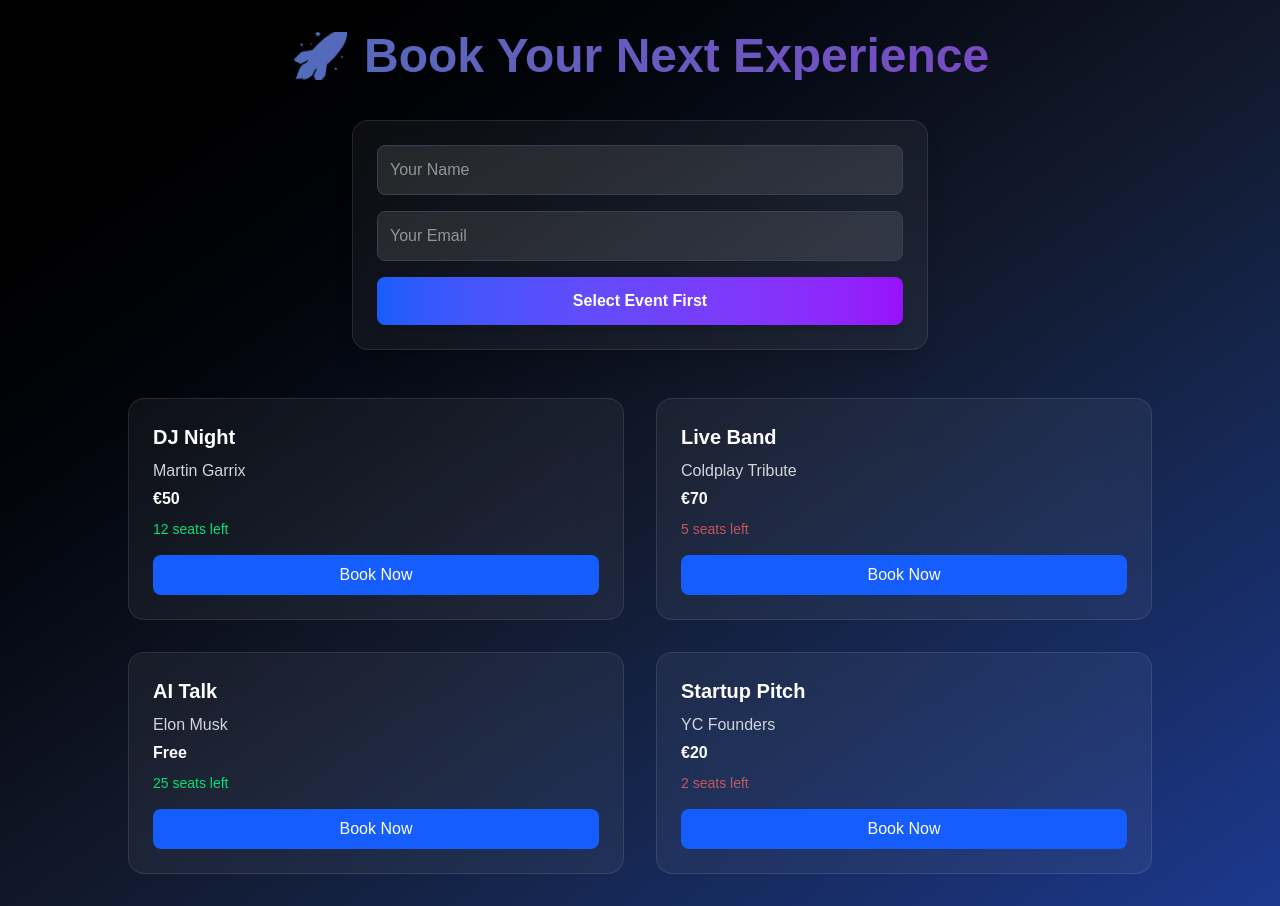
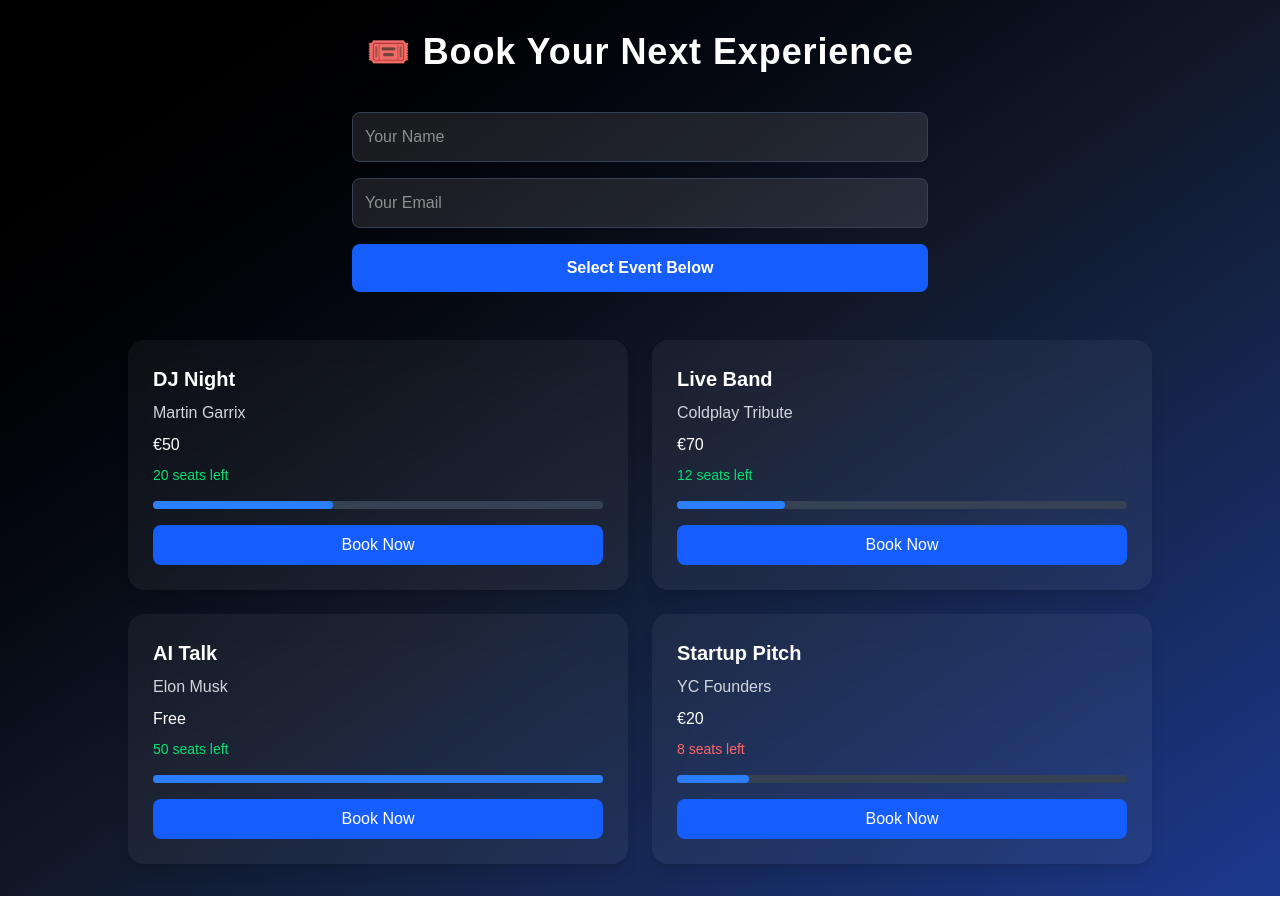
Before and after one commit to Sarthak22101992/event-booking-app, a Next.js app: page / in a window 1280 px wide. Built offline with nearby package versions, Linux system fonts and the light colour scheme.

Commit message:
fix UI with seats working

```diff
--- a/app/page.tsx
+++ b/app/page.tsx
@@ -6,11 +6,11 @@ export default function Home() {
   const [email, setEmail] = useState("");
   const [loading, setLoading] = useState(false);
   const [success, setSuccess] = useState("");
-  const [selectedEvent, setSelectedEvent] = useState(null);
+  const [selectedEvent, setSelectedEvent] = useState("");
 
-  const handleBooking = async (eventTitle) => {
+  const handleBooking = async (eventTitle: string) => {
     if (!name || !email) {
-      alert("Please enter name & email");
+      alert("Please enter name & email first");
       return;
     }
 
@@ -20,13 +20,18 @@ export default function Home() {
     try {
       await fetch("/api/send", {
         method: "POST",
-        headers: { "Content-Type": "application/json" },
-        body: JSON.stringify({ name, email, event: eventTitle }),
+        headers: {
+          "Content-Type": "application/json",
+        },
+        body: JSON.stringify({
+          name,
+          email,
+          event: eventTitle,
+        }),
       });
 
-      setSuccess(`🎉 Booking confirmed for ${eventTitle}!`);
-      setName("");
-      setEmail("");
+      setSuccess(`🎉 Booked for ${eventTitle}!`);
+      setSelectedEvent(eventTitle);
     } catch (err) {
       console.error(err);
       setSuccess("❌ Booking failed");
@@ -40,104 +45,112 @@ export default function Home() {
       title: "DJ Night",
       artist: "Martin Garrix",
       price: "€50",
-      seats: 12,
+      seats: 20,
     },
     {
       title: "Live Band",
       artist: "Coldplay Tribute",
       price: "€70",
-      seats: 5,
+      seats: 12,
     },
     {
       title: "AI Talk",
       artist: "Elon Musk",
       price: "Free",
-      seats: 25,
+      seats: 50,
     },
     {
       title: "Startup Pitch",
       artist: "YC Founders",
       price: "€20",
-      seats: 2,
+      seats: 8,
     },
   ];
 
   return (
     <div className="min-h-screen bg-gradient-to-br from-black via-gray-900 to-blue-900 text-white p-8">
 
-      {/* 🔥 Header */}
-      <h1 className="text-4xl md:text-5xl font-extrabold text-center mb-10 bg-gradient-to-r from-blue-400 to-purple-500 text-transparent bg-clip-text animate-pulse">
-        🚀 Book Your Next Experience
+      {/* HEADER */}
+      <h1 className="text-4xl font-extrabold text-center mb-10 tracking-wide">
+        🎟️ Book Your Next Experience
       </h1>
 
-      {/* 🧾 Booking Form */}
-      <div className="max-w-xl mx-auto mb-12 backdrop-blur-xl bg-white/5 p-6 rounded-2xl border border-white/10 shadow-xl">
+      {/* FORM */}
+      <div className="max-w-xl mx-auto mb-12">
         <input
           value={name}
           onChange={(e) => setName(e.target.value)}
           placeholder="Your Name"
-          className="w-full p-3 mb-4 rounded-lg bg-white/10 border border-gray-700 focus:outline-none focus:ring-2 focus:ring-blue-500 transition"
+          className="w-full p-3 mb-4 rounded-lg bg-white/10 border border-gray-700 focus:outline-none focus:ring-2 focus:ring-blue-500"
         />
 
         <input
           value={email}
           onChange={(e) => setEmail(e.target.value)}
           placeholder="Your Email"
-          className="w-full p-3 mb-4 rounded-lg bg-white/10 border border-gray-700 focus:outline-none focus:ring-2 focus:ring-purple-500 transition"
+          className="w-full p-3 mb-4 rounded-lg bg-white/10 border border-gray-700 focus:outline-none focus:ring-2 focus:ring-blue-500"
         />
 
         <button
-          onClick={() => selectedEvent && handleBooking(selectedEvent)}
           disabled={loading}
-          className="w-full bg-gradient-to-r from-blue-600 to-purple-600 hover:scale-105 active:scale-95 transition-all duration-200 py-3 rounded-lg font-semibold shadow-lg"
+          className="w-full bg-blue-600 hover:bg-blue-700 active:scale-95 transition-all duration-200 py-3 rounded-lg font-semibold"
         >
-          {loading ? "Booking..." : selectedEvent ? `Book ${selectedEvent}` : "Select Event First"}
+          {loading ? "Processing..." : "Select Event Below"}
         </button>
 
         {success && (
-          <p className="text-green-400 mt-4 text-center animate-bounce">
+          <p className="text-green-400 mt-4 text-center animate-pulse">
             {success}
           </p>
         )}
       </div>
 
-      {/* 🎟️ Events Grid */}
-      <div className="grid grid-cols-1 md:grid-cols-2 gap-8 max-w-5xl mx-auto">
+      {/* EVENTS GRID */}
+      <div className="grid grid-cols-1 md:grid-cols-2 gap-6 max-w-5xl mx-auto">
         {events.map((event, index) => (
           <div
             key={index}
-            onClick={() => setSelectedEvent(event.title)}
-            className={`relative p-6 rounded-2xl backdrop-blur-xl border transition-all duration-300 cursor-pointer
-              ${selectedEvent === event.title
-                ? "border-blue-500 scale-105 shadow-2xl shadow-blue-500/30"
-                : "border-white/10 hover:scale-105 hover:shadow-xl hover:shadow-blue-500/20"
-              }
-              bg-white/5`}
+            className="bg-white/5 backdrop-blur-lg p-6 rounded-2xl shadow-lg
+            hover:scale-105 hover:shadow-2xl hover:shadow-blue-500/30
+            transition-all duration-300 cursor-pointer border border-transparent hover:border-blue-500"
           >
-            {/* Glow effect */}
-            <div className="absolute inset-0 rounded-2xl bg-gradient-to-r from-blue-500 to-purple-500 opacity-0 hover:opacity-10 transition"></div>
+            <h2 className="text-xl font-semibold mb-2">{event.title}</h2>
+            <p className="text-gray-300 mb-2">{event.artist}</p>
+            <p className="mb-2">{event.price}</p>
 
-            <h2 className="text-xl font-bold mb-2">{event.title}</h2>
-            <p className="text-gray-300 mb-1">{event.artist}</p>
-            <p className="mb-2 font-semibold">{event.price}</p>
-
-            {/* 🎯 Seats Feature */}
+            {/* SEATS */}
             <p
-              className={`text-sm mb-4 ${event.seats <= 5 ? "text-red-400 animate-pulse" : "text-green-400"
+              className={`mb-4 text-sm ${event.seats < 10 ? "text-red-400" : "text-green-400"
                 }`}
             >
               {event.seats} seats left
             </p>
 
+            {/* PROGRESS BAR */}
+            <div className="w-full bg-gray-700 rounded-full h-2 mb-4">
+              <div
+                className="bg-blue-500 h-2 rounded-full"
+                style={{
+                  width: `${(event.seats / 50) * 100}%`,
+                }}
+              ></div>
+            </div>
+
+            {/* BUTTON */}
             <button
-              onClick={(e) => {
-                e.stopPropagation();
-                handleBooking(event.title);
-              }}
+              onClick={() => handleBooking(event.title)}
               disabled={loading}
-              className="w-full bg-blue-600 hover:bg-blue-700 hover:scale-105 active:scale-95 transition-all duration-200 py-2 rounded-lg"
+              className={`w-full py-2 rounded-lg transition-all duration-200
+              ${selectedEvent === event.title
+                  ? "bg-green-600"
+                  : "bg-blue-600 hover:bg-blue-700"
+                } active:scale-95`}
             >
-              {loading ? "Booking..." : "Book Now"}
+              {selectedEvent === event.title
+                ? "Booked ✔"
+                : loading
+                  ? "Booking..."
+                  : "Book Now"}
             </button>
           </div>
         ))}
```
